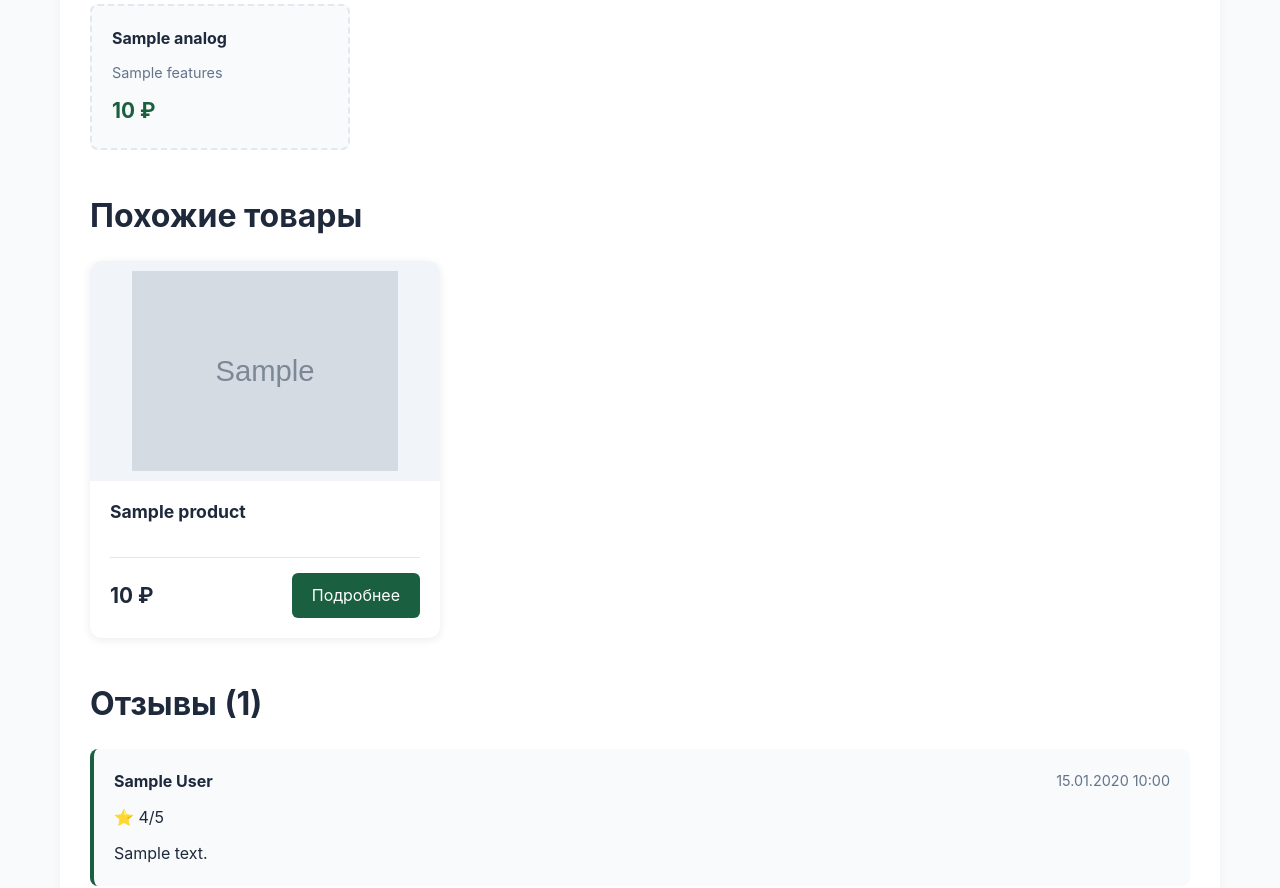
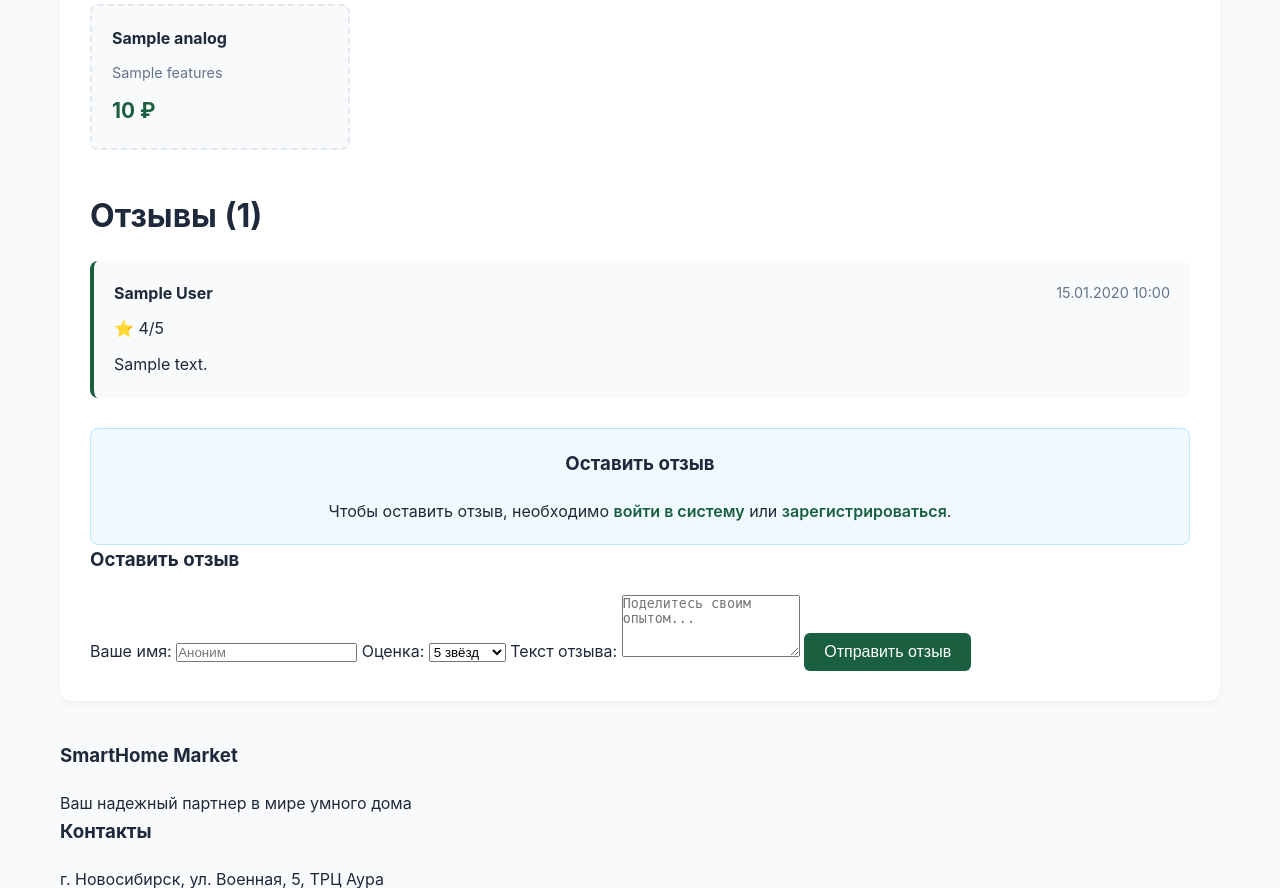
Before and after one commit to SergeyDubitskuy/smart_home_shop, a Flask app: template templates/product_detail.html in a window 1280 px wide. Shown: the part 729-1617 px from the top of the page. Run offline with Flask 3, Linux system fonts and the light colour scheme; the template is opened without the code that fills it: most values are stand-ins (such as "Sample title", 1, 10 or a date in 2020); grey boxes marked "Sample" are stand-in pictures; a database or web service that is not in the repository returns one stand-in record (values such as "Sample title"); data that the repository does not hold is empty; some libraries are stand-ins or nearby versions.

Commit message:
Краткая правка

```diff
--- a/templates/product_detail.html
+++ b/templates/product_detail.html
@@ -61,27 +61,6 @@
     </div>
     {% endif %}
 
-    {% if related_products %}
-    <div class="related-section">
-        <h2>Похожие товары</h2>
-        <div class="products-grid">
-            {% for product in related_products %}
-            <div class="product-card">
-                <div class="product-image">
-                    <img src="{{ product.image_url }}" alt="{{ product.name }}">
-                </div>
-                <div class="product-info">
-                    <h3>{{ product.name }}</h3>
-                    <div class="product-footer">
-                        <span class="product-price">{{ "%.0f"|format(product.price) }} ₽</span>
-                        <a href="{{ url_for('product_detail', product_id=product.id) }}" class="btn">Подробнее</a>
-                    </div>
-                </div>
-            </div>
-            {% endfor %}
-        </div>
-    </div>
-    {% endif %}
 
     <div class="reviews-section">
         <h2>Отзывы ({{ reviews|length }})</h2>
```
